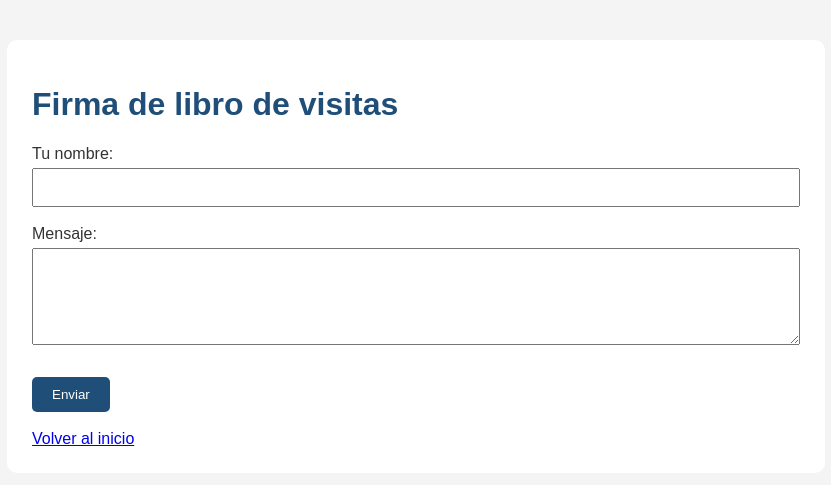
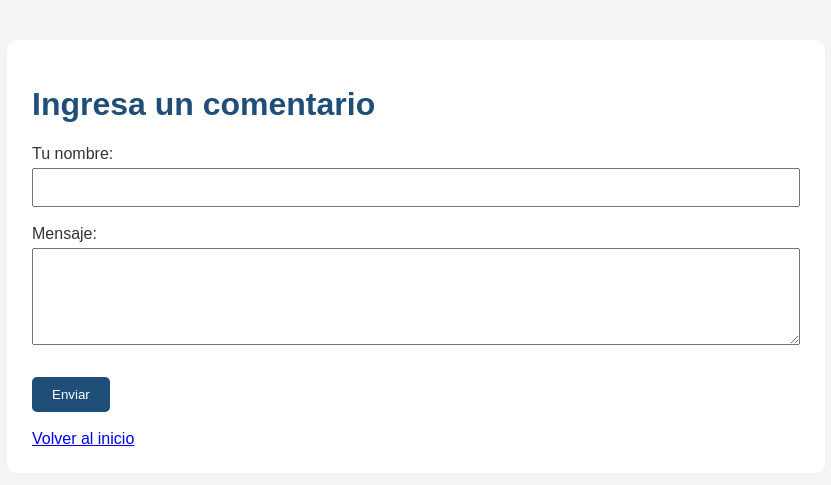
Before and after one commit to ismeri1510/Ismeri_MachorroG_1390_23_4012, a Flask app: page /pagina3 in a window 1280 px wide. Shown: the top 485 px of the page, without its empty margins (224-1055 px from the left). Run offline with Flask 3, Linux system fonts and the light colour scheme.

Commit message:
Cambien un comentario jajaja

```diff
--- a/templates/pagina3.html
+++ b/templates/pagina3.html
@@ -14,7 +14,7 @@
 
   <body>
     <div class="tarjeta">
-      <h1>Firma de libro de visitas</h1>
+      <h1>Ingresa un comentario</h1>
 
       <form action="/pagina3" method="POST">
         <label for="nombre">Tu nombre:</label>
```
